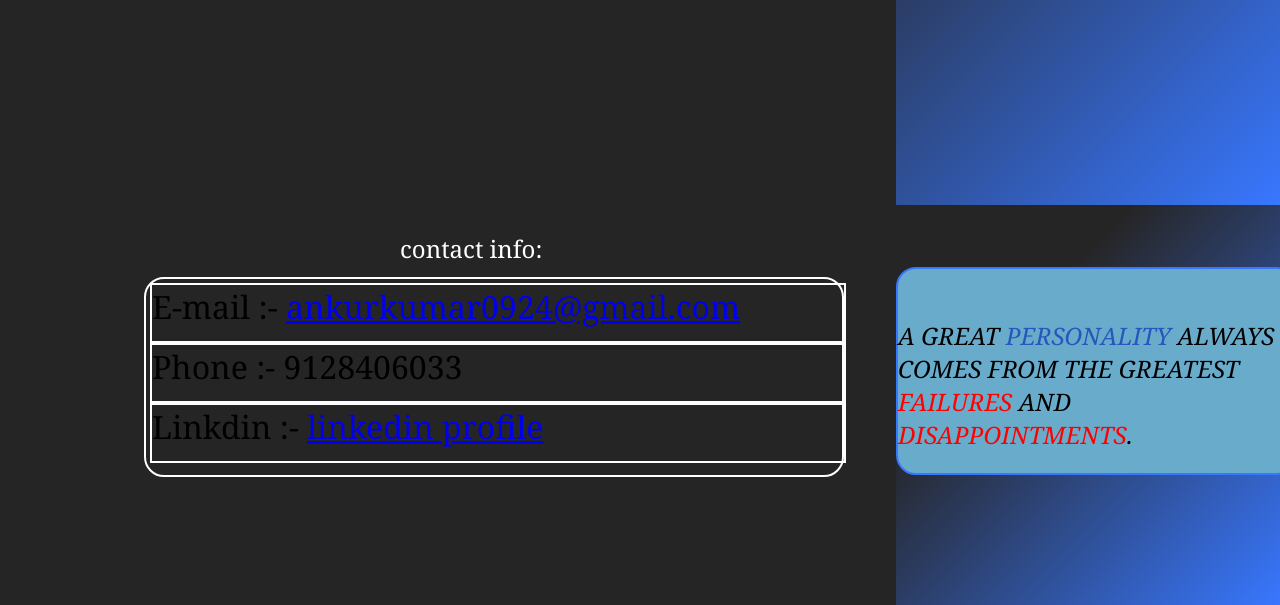
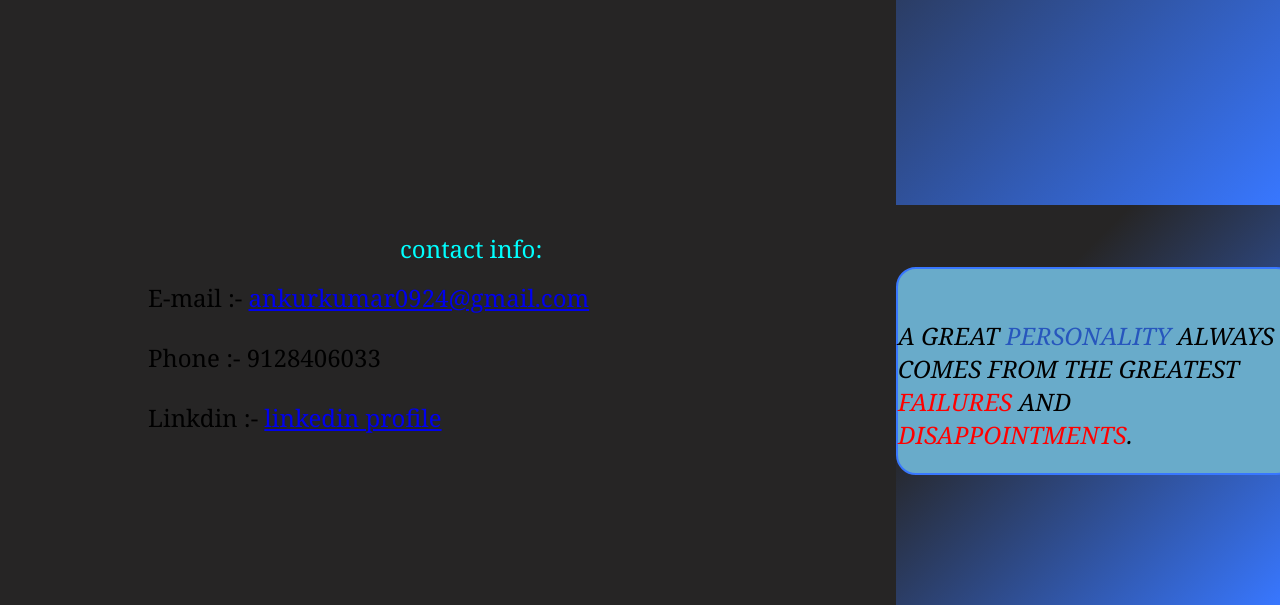
Before and after one commit to Ankurpandeyyy/portfolio, a plain HTML site: page index.html in a window 1280 px wide. In both pictures the pointer is over the element "contact info:". Shown: the part 595-1200 px from the top of the page. Drawn offline with Linux system fonts and the light colour scheme.

Commit message:
Add files via upload

```diff
--- a/style.css
+++ b/style.css
@@ -154,15 +154,16 @@
     max-width: 10rem;
     line-height: 1.5rem;
 }
+.con:hover{
+    color: aqua;
+    transition-duration: 1s;
+}
 .contact{
     height: 200px;
     width: 700px;
-    border: 2px solid white;
     position: relative;
     margin-top: 3rem;
     left: 9rem;
-    border-radius: 20px;
-
 }
 .quote{
     height: 13rem;
@@ -187,18 +188,30 @@
 }
 .bo1, .bo2, .bo3{
     height: 60px;
-    width: 100%;
-    border: 2px solid white;
+    width: 70%;
     position: relative;
     left: 4px;
     top: 4px;
 }
+.bo3:hover{
+    color: aqua;
+    transition-duration: 1s;
+}
+.bo2:hover{
+    color: aqua;
+    transition-duration: 1s;
+}
+.bo1:hover{
+    color: aqua;
+    transition-duration: 1s;
+}
 .bo1{
-    font-size: xx-large;
+    font-size: x-large;
+
 }
 .bo2{
-    font-size: xx-large;
+    font-size: x-large;
 }
-.bo3{
-    font-size: xx-large;
+.bo3 {
+    font-size: x-large;
 }
```
